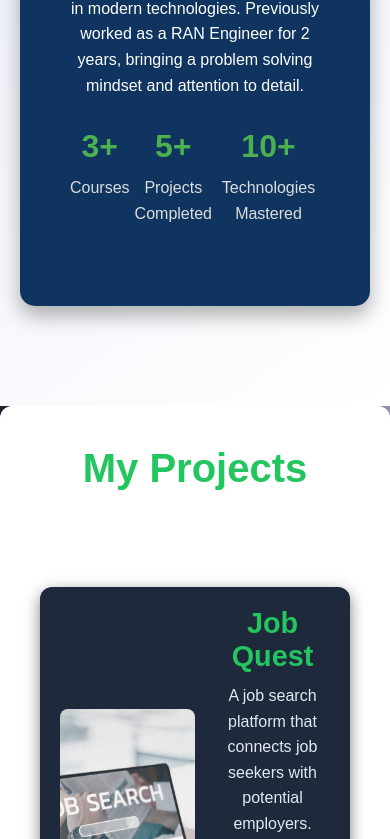
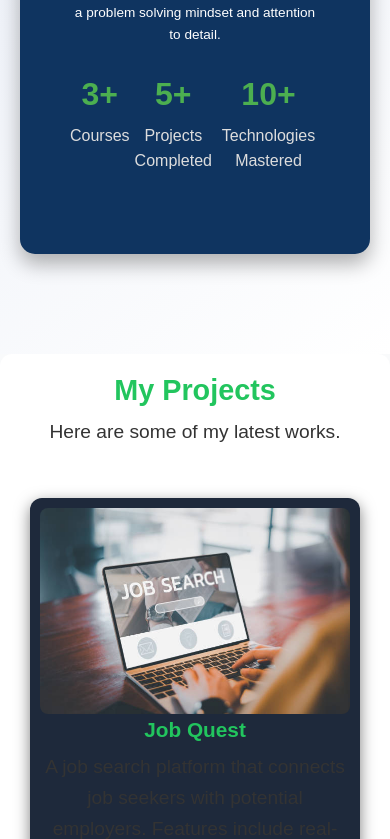
Before and after one commit to Ankita-ydv/my-portfolio, a React (Create React App) app: page / in a window 390 px wide. Shown: the part 1161-2000 px from the top of the page. Built offline with nearby package versions, Linux system fonts and the light colour scheme.

Commit message:
Made portfolio fully responsive

```diff
--- a/src/styles/App.css
+++ b/src/styles/App.css
@@ -1,39 +1,216 @@
-.App {
+/* ==========================
+   Global Styles
+========================== */
+body {
+    margin: 0;
+    padding: 0;
+    font-family: 'Arial', sans-serif;
+    background-color: #f9fafb; /* Light background */
+  }
+
+  /* Container to add padding and limit width */
+  .container {
+    max-width: 1200px;
+    margin: 0 auto;
+    padding: 20px;
+  }
+
+  /* ==========================
+     Header Styles
+  ========================== */
+  header {
+    background-color: #1e293b;
+    color: #fff;
+    padding: 20px;
     text-align: center;
   }
 
-  /* Add Global Section Padding */
-  body {
-    background: linear-gradient(to right, #1f1c2c, #928dab);
-    font-family: 'Poppins', sans-serif;
-    margin: 0;
-    padding: 0;
-    color: #fff;
-  }
-  section {
-    padding: 4rem 2rem;
-  }
-  html {
-    scroll-behavior: smooth;
+  /* Main Content */
+  .main-content {
+    padding: 20px;
   }
 
-  .active-section {
-    color: #4caf50;
-    font-weight: bold;
-    border-bottom: 2px solid #4caf50;
-  }
-  /* Global styles for full-screen components */
-html, body, #root {
-    margin: 0;
-    padding: 0;
-    height: 100%;
-    width: 100%;
+  /* ==========================
+     Button Styles
+  ========================== */
+  button {
+    background-color: #22c55e;
+    color: white;
+    padding: 10px 20px;
+    border: none;
+    border-radius: 8px;
+    cursor: pointer;
+    transition: background-color 0.3s;
   }
 
-  html,
-body,
-#root {
-  height: 100%;
-  margin: 0;
-  padding: 0;
-}
+  button:hover {
+    background-color: #16a34a;
+  }
+
+  /* ==========================
+     Footer Styles
+  ========================== */
+  footer {
+    background-color: #1e293b;
+    color: #fff;
+    padding: 15px;
+    text-align: center;
+  }
+
+  /* ==========================
+     Projects Section Styles
+  ========================== */
+  .projects-container {
+    background-color: #fff; /* White background outside project area */
+    padding: 50px 20px;
+    text-align: center;
+  }
+
+  /* Projects Heading */
+  .projects-heading {
+    color: #22c55e; /* Green heading */
+    font-size: 2.5rem;
+    margin-bottom: 10px;
+  }
+
+  /* Paragraph Styles */
+  .projects-container p {
+    font-size: 1.2rem;
+    color: #333;
+    margin-bottom: 30px;
+  }
+
+  /* Projects List for Desktop */
+  .projects-list {
+    display: flex;
+    flex-direction: column;
+    gap: 30px;
+    padding: 20px;
+  }
+
+  /* Individual Project Row */
+  .project-row {
+    display: flex;
+    align-items: center;
+    justify-content: space-between;
+    background-color: #1e293b; /* Dark background for contrast */
+    padding: 20px;
+    border-radius: 12px;
+    box-shadow: 0 5px 15px rgba(0, 0, 0, 0.5);
+    transition: transform 0.3s ease-in-out;
+  }
+
+  .project-row:hover {
+    transform: translateY(-5px);
+  }
+
+  /* Project Image Container */
+  .project-image-container {
+    flex: 1;
+    max-width: 50%;
+    text-align: center;
+  }
+
+  /* Project Image */
+  .project-image {
+    width: 100%;
+    max-width: 400px;
+    height: 250px;
+    object-fit: cover;
+    border-radius: 8px;
+  }
+
+  /* Project Info */
+  .project-info {
+    flex: 1;
+    max-width: 50%;
+    padding-left: 20px;
+    color: #e2e8f0;
+  }
+
+  /* Project Heading */
+  h3 {
+    color: #22c55e; /* Green heading */
+    font-size: 1.8rem;
+    margin-bottom: 10px;
+  }
+
+  /* Paragraph Styles */
+  p {
+    font-size: 1rem;
+    line-height: 1.6;
+  }
+
+  /* ==========================
+     Responsive Styles
+  ========================== */
+
+  /* For Tablets and Small Screens */
+  @media (max-width: 768px) {
+    .project-row {
+      flex-direction: column;
+      padding: 15px;
+    }
+
+    .project-image-container,
+    .project-info {
+      max-width: 100%;
+      padding: 0;
+    }
+
+    .project-image {
+      width: 100%;
+      height: auto;
+    }
+
+    .projects-heading {
+      font-size: 2rem;
+    }
+
+    h3 {
+      font-size: 1.5rem;
+    }
+
+    p {
+      font-size: 0.9rem;
+    }
+
+    button {
+      padding: 8px 16px;
+    }
+  }
+
+  /* For Mobile Phones */
+  @media (max-width: 480px) {
+    .container {
+      padding: 10px;
+    }
+
+    header {
+      padding: 10px;
+    }
+
+    .projects-container {
+      padding: 20px 10px;
+    }
+
+    .project-row {
+      padding: 10px;
+    }
+
+    .projects-heading {
+      font-size: 1.8rem;
+    }
+
+    h3 {
+      font-size: 1.3rem;
+    }
+
+    p {
+      font-size: 0.85rem;
+    }
+
+    button {
+      padding: 6px 12px;
+    }
+  }
```
